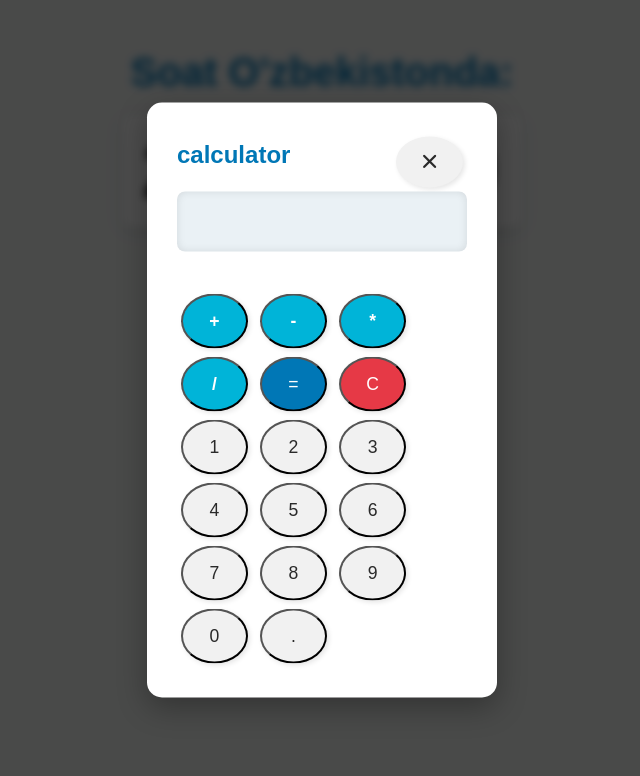
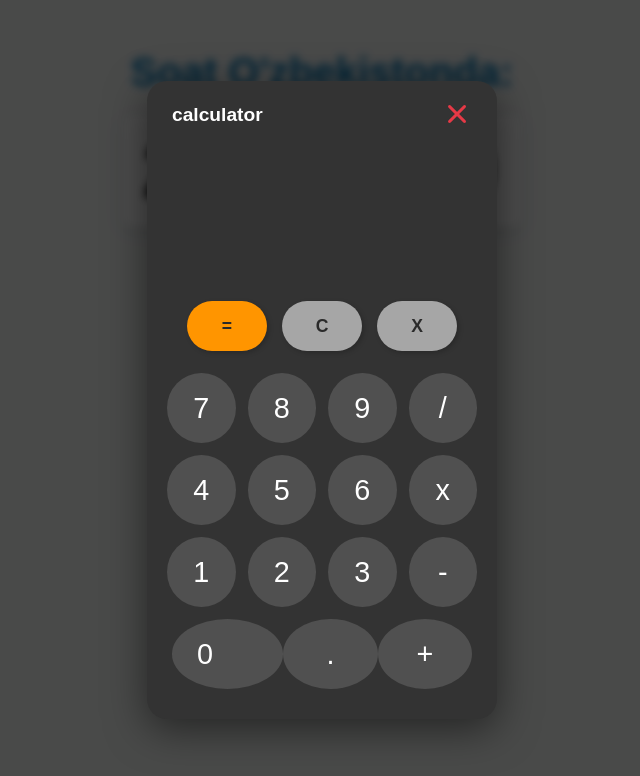
Before and after one commit to sevaradevoloper/soatcha, a plain HTML site: page index.html in a window 1280 px wide. Both pictures are taken after a click on the button "show calculator". Shown: the whole page, without its empty margins (318-958 px from the left). Drawn offline with Linux system fonts and the light colour scheme.

Commit message:
soat bn calculyator

```diff
--- a/css/main.css
+++ b/css/main.css
@@ -3,15 +3,17 @@
 /* ========================================================= */
 
 :root {
-    --primary-color: #0077b6; /* Asosiy ko'k rang */
-    --secondary-color: #00b4d8; /* Ikkinchi darajali rang */
-    --background-light: #f4f7f6;
+    /* iPhone Calculator Rang Palitrasi */
+    --calc-dark: #333333; /* Kalkulyator foni */
+    --calc-light: #505050; /* Raqam tugmalari foni */
+    --calc-accent: #ff9500; /* Operatorlar (Orange) */
+    --calc-control: #a6a6a6; /* Boshqaruv tugmalari (Gray) */
+    --white: #ffffff;
     --text-dark: #2a2a2a;
-    --white: #ffffff;
+    --primary-color: #0077b6; /* Soat uchun rang */
     --red-alert: #e63946;
 }
 
-/* HTML va Body uchun asosiy stil */
 * {
     box-sizing: border-box;
     margin: 0;
@@ -20,7 +22,7 @@
 
 body {
     font-family: 'Arial', sans-serif;
-    background-color: var(--background-light);
+    background-color: #f4f7f6;
     color: var(--text-dark);
     min-height: 100vh;
     display: flex;
@@ -28,15 +30,6 @@ body {
     align-items: center;
     padding-top: 50px;
     user-select: none;
-}
-
-/* Markazlashgan Konteyner (Talab qilingan 1200px) */
-.container {
-    width: 100%;
-    max-width: 1200px;
-    padding: 0 20px;
-    margin: 0 auto;
-    text-align: center;
 }
 
 /* ========================================================= */
@@ -58,144 +51,184 @@ h1 {
     border-radius: 10px;
     background: var(--white);
     box-shadow: 0 4px 15px rgba(0, 0, 0, 0.1);
-    letter-spacing: 5px; /* Raqamlar orasidagi masofa */
+    letter-spacing: 5px;
 }
 
 /* ========================================================= */
-/* 2. MODAL OYNA VA TUGMA STILLARI */
+/* 2. MODALNI OCHUVCHI TUGMA */
 /* ========================================================= */
 
 .wrapper {
     margin-top: 20px;
 }
-
-.btn {
+.show-btn {
     padding: 12px 25px;
     border: none;
     border-radius: 8px;
     cursor: pointer;
     font-size: 1.1rem;
     font-weight: bold;
-    transition: background-color 0.3s ease, transform 0.1s;
+    background-color: var(--primary-color);
+    color: var(--white);
+    transition: background-color 0.3s ease;
 }
+.show-btn:hover { background-color: #0056b3; }
 
-.show-btn {
-    background-color: var(--secondary-color);
-    color: var(--white);
-    box-shadow: 0 4px 10px rgba(0, 180, 216, 0.4);
-}
-
-.show-btn:hover {
-    background-color: #0099b3;
-}
-
-.show-btn:active {
-    transform: scale(0.98);
-}
 
 /* ========================================================= */
 /* 3. MODAL (KALKULYATOR) VA OVERLAY */
 /* ========================================================= */
 
-/* Modalning Fon Qatlami */
 .overlay {
     position: fixed;
     top: 0;
     left: 0;
     width: 100%;
     height: 100%;
-    background-color: rgba(0, 0, 0, 0.7); /* To'qroq fon */
+    background-color: rgba(0, 0, 0, 0.7);
     z-index: 10;
-    backdrop-filter: blur(4px); /* Fonga xira effekt berish */
-    transition: opacity 0.3s;
+    backdrop-filter: blur(4px);
 }
 
-/* Modal Oyna (Kalkulyatorni o'z ichiga oladi) */
 .modal {
     position: fixed;
     top: 50%;
     left: 50%;
     transform: translate(-50%, -50%);
 
-    background-color: var(--white);
-    padding: 30px;
-    border-radius: 15px;
-    box-shadow: 0 10px 30px rgba(0, 0, 0, 0.3);
+    background-color: var(--calc-dark); /* To'q fon */
+    padding: 20px;
+    border-radius: 20px;
+    box-shadow: 0 10px 40px rgba(0, 0, 0, 0.5);
     z-index: 20;
 
-    /* Kalkulyator uchun minimal kenglik */
     width: 90%;
     max-width: 350px;
 
-    transition: transform 0.4s ease-out, opacity 0.4s ease-out;
+    /* ⭐️ Asosiy Grid tartibi */
+    display: grid;
+    grid-template-columns: repeat(4, 1fr); /* 4 ta tugma ustuni */
+    gap: 12px;
 }
 
 /* ========================================================= */
-/* 4. KALKULYATOR STILLARI (MODAL ICHIDAGI) */
+/* 4. KALKULYATOR STILLARI (YANGI HTML QISMLARIGA MOSLANGAN) */
 /* ========================================================= */
 
-.modal h2 {
+/* SS (Sarlavha va Yopish tugmasi) */
+.ss {
+    grid-column: 1 / 5; /* Butun kenglik */
+    display: flex;
+    justify-content: space-between;
+    align-items: center;
+    padding: 0 5px;
+    margin-bottom: 10px;
+}
+.ss h2 {
+    color: var(--white);
+    font-size: 1.2rem;
+    margin: 0;
+}
+.close-btn {
+    background-color: transparent;
+    border: none;
+    color: var(--red-alert);
     font-size: 1.5rem;
-    color: var(--primary-color);
-    margin-bottom: 15px;
-    text-align: center;
+    padding: 0;
+    cursor: pointer;
 }
 
+/* Natija Displeyi */
 #natija {
-    width: 100%;
-    height: 60px;
-    margin-bottom: 20px;
-    padding: 10px;
-    font-size: 2em;
+    grid-column: 1 / 5;
+    height: 80px;
+    margin: 0;
+    margin-bottom: 10px;
+    padding: 10px 20px;
+    font-size: 3rem;
     text-align: right;
     border: none;
-    border-radius: 8px;
-    background-color: #eaf1f5;
-    box-shadow: inset 0 0 8px rgba(0, 0, 0, 0.1);
-}
-
-/* Tugmalar uchun tartib */
-.modal button {
-    width: 23%; /* Tugmalar bir qatorda 4 tadan joylashishi uchun */
-    padding: 15px;
-    margin: 4px; /* Tugmalar orasidagi bo'shliq */
-    font-size: 1.1rem;
-    border-radius: 50%; /* Dumaloq tugmalar */
-    background-color: #f1f1f1;
-    color: var(--text-dark);
-    box-shadow: 2px 2px 5px rgba(0, 0, 0, 0.1);
-    transition: background-color 0.2s;
-}
-
-/* Operator tugmalar */
-.modal button[data-val="+"],
-.modal button[data-val="-"],
-.modal button[data-val="*"],
-.modal button[data-val="/"] {
-    background-color: var(--secondary-color);
-    color: var(--white);
-    font-weight: bold;
-}
-
-/* Barobar tugmasi */
-#barobar {
-    background-color: var(--primary-color);
+    background: var(--calc-dark);
     color: var(--white);
 }
 
-/* O'chirish tugmasi */
+/* ⭐️ DD (C va X Tugmalari) - O'ng Yuqori Burchakda */
+/* Bu Div kalkulyatorning asosiy tugmalar qatoridan oldin kelgani uchun
+   Grid tartibida o'z joyini saqlab qoladi. */
+.dd {
+    grid-column: 1 / 5;
+    display: flex;
+    justify-content: center; /* O'ng tomonga surish */
+    align-items: center;
+    gap: 15px;
+    margin-bottom: 10px;
+}
+/* DD ichidagi keraksiz <br> teglarini Grid buzilmasligi uchun yashiramiz */
+.dd br {
+    display: none;
+}
+
+/* C va X tugmalarining stili (DD ichidagi) */
+#ochrish, #backspace,
+#barobar {
+    width: 80px;
+    height: 50px;
+    border: none;
+    border-radius: 25px;
+    font-size: 1.1rem;
+    font-weight: bold;
+    cursor: pointer;
+    box-shadow: 2px 2px 5px rgba(0, 0, 0, 0.2);
+}
+#barobar{
+    background-color: var(--calc-accent);
+    color: var(--text-dark);
+}
 #ochrish {
-    background-color: var(--red-alert);
+    background-color: var(--calc-control);
+    color: var(--text-dark);
+}
+#backspace {
+    background-color: var(--calc-control);
+    color: var(--text-dark);
+}
+
+/* Asosiy Raqamlar va Operatorlar Tugmalari (Dumaloq) */
+.modal button:not(.close-btn):not(#ochrish):not(#backspace):not(#barobar) {
+    height: 70px;
+    width: 100%;
+    margin: 0;
+    border: none;
+    border-radius: 50%; /* Dumaloq */
+    font-size: 1.8rem;
+    background-color: var(--calc-light);
+    color: var(--white);
+    box-shadow: none;
+}
+
+/* Operatorlar Rang Palitrasi */
+.modal button[data-val="/"],
+.modal button[data-val="*"],
+.modal button[data-val="-"],
+.modal button[data-val="+"] {
+    background-color: var(--calc-accent);
     color: var(--white);
 }
 
-.modal button:hover {
-    filter: brightness(0.95);
+
+/* 0 (Nol) tugmasi - Agar HTMLda to'g'ri kelmasa, bu grid buziladi, shuning uchun span2 qilish kerak */
+.modal button[data-val="0"] {
+    grid-column: span 2;
+    border-radius: 35px;
+    text-align: left;
+    padding-left: 25px;
 }
 
+
+/* Tugmalar uchun faollik (Active) effekti */
 .modal button:active {
-    transform: scale(0.95);
-    box-shadow: inset 1px 1px 3px rgba(0, 0, 0, 0.2);
+    filter: brightness(0.8);
+    transform: none; /* Oldingi transform: scale(0.95) o'rniga */
 }
 
 /* ========================================================= */
@@ -204,13 +237,4 @@ h1 {
 
 .hidden {
     display: none;
-    /* Yoki animatsiya uchun:
-    opacity: 0;
-    pointer-events: none;
-    */
 }
-.ss{
-    display: flex;
-    justify-content: space-between;
-    align-items: center;
-}
--- a/index.html
+++ b/index.html
@@ -28,7 +28,7 @@
 
     <div class="modal hidden" id="modal">
         <div class="ss">
-               <h2>calculator</h2>
+            <h2>calculator</h2>
             <button class="btn close-btn" id="close-btn">
                 <i class="fas fa-close"></i>
             </button>
@@ -37,24 +37,36 @@
         <input id="natija" value="" readonly>
 
         <br><br>
+        <div class="dd">
+            <button id="barobar">=</button>
+            <br>
+            <br>
+            <button id="ochrish">C</button>
+            <br>
+            <br>
+            <button class="control-btn" id="backspace">X</button>
+        </div>
+        <button data-val="7">7</button>
+        <button data-val="8">8</button>
+        <button data-val="9">9</button>
+        <button data-val="/">/</button>
 
-        <button data-val="+">+</button>
-        <button data-val="-">-</button>
-        <button data-val="*">*</button>
-        <button data-val="/">/</button>
-        <button id="barobar">=</button>
-        <button id="ochrish">C</button>
+        <button data-val="4">4</button>
+        <button data-val="5">5</button>
+        <button data-val="6">6</button>
+         <button data-val="*">x</button>
+
         <button data-val="1">1</button>
         <button data-val="2">2</button>
         <button data-val="3">3</button>
-        <button data-val="4">4</button>
-        <button data-val="5">5</button>
-        <button data-val="6">6</button>
-        <button data-val="7">7</button>
-        <button data-val="8">8</button>
-        <button data-val="9">9</button>
-        <button data-val="0">0</button>
-         <button data-val=".">.</button>
+        <button data-val="-">-</button>
+
+        <div class="ss">
+            <button data-val="0">0</button>
+            <button data-val=".">.</button>
+            <br>
+            <button data-val="+">+</button>
+        </div>
 
 
 
--- a/js/main.js
+++ b/js/main.js
@@ -27,6 +27,7 @@ setInterval(createClock,1000);
 
 let barobar = document.getElementById('barobar')
 let ochrish = document.getElementById('ochrish')
+let backspaceBtn = document.getElementById('backspace'); // X tugmasi
 let natija = document.getElementById('natija')
 
 let buttons = document.querySelectorAll('button[data-val]')
@@ -60,7 +61,13 @@ ochrish.addEventListener('click',()=>{
     natija.value='';
 })
 
-
+backspaceBtn.addEventListener('click', () => {
+    let currentExpression = natija.value;
+    if (currentExpression.length > 0) {
+        // Oxirgi belgisiz qolgan qismini qayta yuklaymiz
+        natija.value = currentExpression.slice(0, -1);
+    }
+});
 
 
 
```
